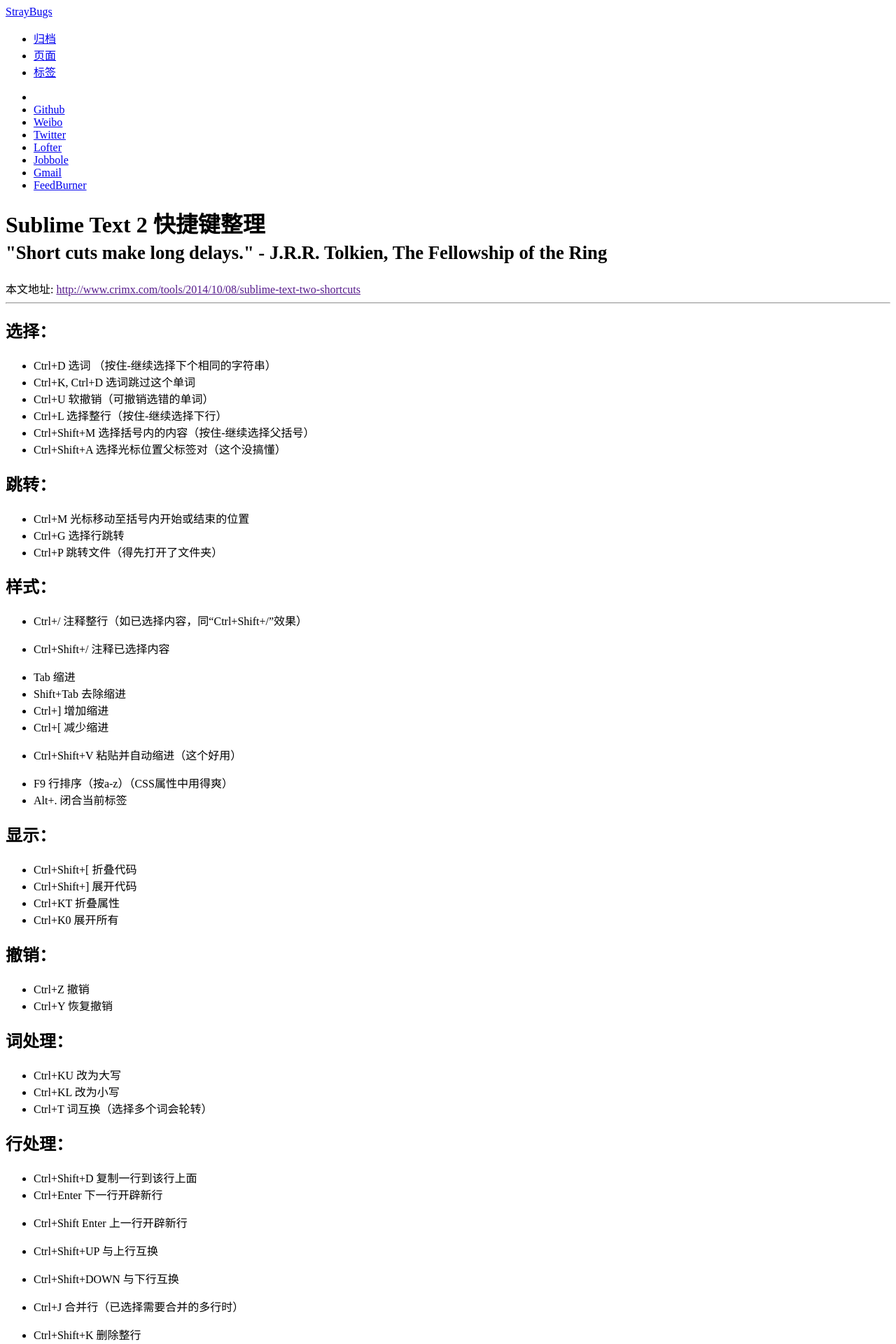
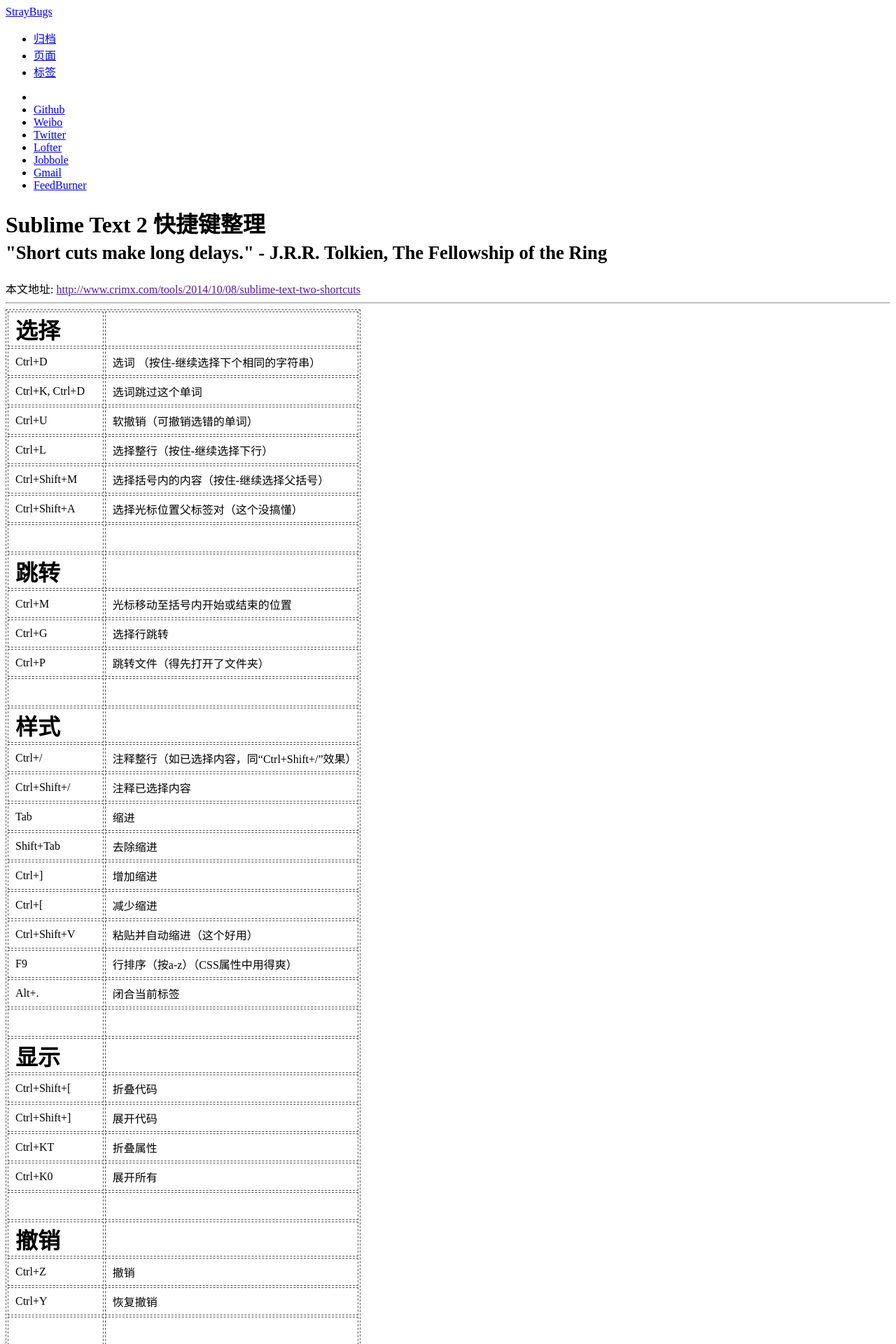
Before and after one commit to crimx/crimx.github.io, a Jekyll site: the page built from _posts/Tips/Tools/2014-10-08-sublime-text-two-shortcuts.md, in a window 1280 px wide. Shown: the top 1920 px of the page at 70% size. Built offline with Jekyll 4.4.1, drawn with Linux system fonts in a browser that asks for light colours; nearby versions of some CDN libraries; comment, search, counter and statistics services are not loaded; some of the changed lines change nothing that is shown; some of the changed text lies outside the part shown.

Commit message:
fix sublime be better look

```diff
--- a/_posts/Tips/Tools/2014-10-08-sublime-text-two-shortcuts.md
+++ b/_posts/Tips/Tools/2014-10-08-sublime-text-two-shortcuts.md
@@ -8,71 +8,71 @@
 - tips
 ---
 
-选择：
------
+<style>
+  table,th,td {
+    border: dashed 1px #555;
+  }
 
-* Ctrl+D           选词 （按住-继续选择下个相同的字符串）
-* Ctrl+K, Ctrl+D   选词跳过这个单词
-* Ctrl+U           软撤销（可撤销选错的单词）
-* Ctrl+L           选择整行（按住-继续选择下行）
-* Ctrl+Shift+M     选择括号内的内容（按住-继续选择父括号）
-* Ctrl+Shift+A     选择光标位置父标签对（这个没搞懂）
+  tr {
+    height: 40px;
+  }
 
-跳转：
------
+  td {
+    padding-left: 10px;
+  }
 
-* Ctrl+M           光标移动至括号内开始或结束的位置
-* Ctrl+G           选择行跳转
-* Ctrl+P           跳转文件（得先打开了文件夹）
+  strong {
+    font-size: 2em;
+  }
+</style>
 
-样式：
------
-
-* Ctrl+/           注释整行（如已选择内容，同“Ctrl+Shift+/”效果）
-* Ctrl+Shift+/     注释已选择内容
-
-* Tab              缩进
-* Shift+Tab        去除缩进
-* Ctrl+]           增加缩进
-* Ctrl+[           减少缩进
-* Ctrl+Shift+V     粘贴并自动缩进（这个好用）
-
-* F9               行排序（按a-z）（CSS属性中用得爽）
-* Alt+.            闭合当前标签
-
-显示：
------
-
-* Ctrl+Shift+[     折叠代码
-* Ctrl+Shift+]     展开代码
-* Ctrl+KT          折叠属性
-* Ctrl+K0          展开所有
-
-撤销：
------
-
-* Ctrl+Z           撤销
-* Ctrl+Y           恢复撤销
-
-词处理：
--------
-
-* Ctrl+KU          改为大写
-* Ctrl+KL          改为小写
-* Ctrl+T           词互换（选择多个词会轮转）
-
-行处理：
--------
-
-* Ctrl+Shift+D     复制一行到该行上面
-* Ctrl+Enter       下一行开辟新行
-* Ctrl+Shift Enter 上一行开辟新行
-
-* Ctrl+Shift+UP    与上行互换
-* Ctrl+Shift+DOWN  与下行互换
-
-* Ctrl+J           合并行（已选择需要合并的多行时）
-* Ctrl+Shift+K     删除整行
-
-* Ctrl+KK          从光标处删除至行尾
-* Ctrl+K Backspace 从光标处删除至行首
+:----------------|:-------------------------------------------------
+**选择**         |
+Ctrl+D           |       选词 （按住-继续选择下个相同的字符串）
+Ctrl+K, Ctrl+D   |       选词跳过这个单词
+Ctrl+U           |       软撤销（可撤销选错的单词）
+Ctrl+L           |       选择整行（按住-继续选择下行）
+Ctrl+Shift+M     |       选择括号内的内容（按住-继续选择父括号）
+Ctrl+Shift+A     |       选择光标位置父标签对（这个没搞懂）
+                 |
+**跳转**         |
+Ctrl+M           |       光标移动至括号内开始或结束的位置
+Ctrl+G           |       选择行跳转
+Ctrl+P           |       跳转文件（得先打开了文件夹）
+                 |
+**样式**         |
+Ctrl+/           |       注释整行（如已选择内容，同“Ctrl+Shift+/”效果）
+Ctrl+Shift+/     |       注释已选择内容
+Tab              |       缩进
+Shift+Tab        |       去除缩进
+Ctrl+]           |       增加缩进
+Ctrl+[           |       减少缩进
+Ctrl+Shift+V     |       粘贴并自动缩进（这个好用）
+F9               |       行排序（按a-z）（CSS属性中用得爽）
+Alt+.            |       闭合当前标签
+                 |
+**显示**         |
+Ctrl+Shift+[     |       折叠代码
+Ctrl+Shift+]     |       展开代码
+Ctrl+KT          |       折叠属性
+Ctrl+K0          |       展开所有
+                 |
+**撤销**         |
+Ctrl+Z           |       撤销
+Ctrl+Y           |       恢复撤销
+                 |
+**词处理**       |
+Ctrl+KU          |       改为大写
+Ctrl+KL          |       改为小写
+Ctrl+T           |       词互换（选择多个词会轮转）
+                 |
+**行处理**       |
+Ctrl+Shift+D     |       复制一行到该行上面
+Ctrl+Enter       |       下一行开辟新行
+Ctrl+Shift Enter |       上一行开辟新行
+Ctrl+Shift+UP    |       与上行互换
+Ctrl+Shift+DOWN  |       与下行互换
+Ctrl+J           |       合并行（已选择需要合并的多行时）
+Ctrl+Shift+K     |       删除整行
+Ctrl+KK          |       从光标处删除至行尾
+Ctrl+K Backspace |       从光标处删除至行首
```
